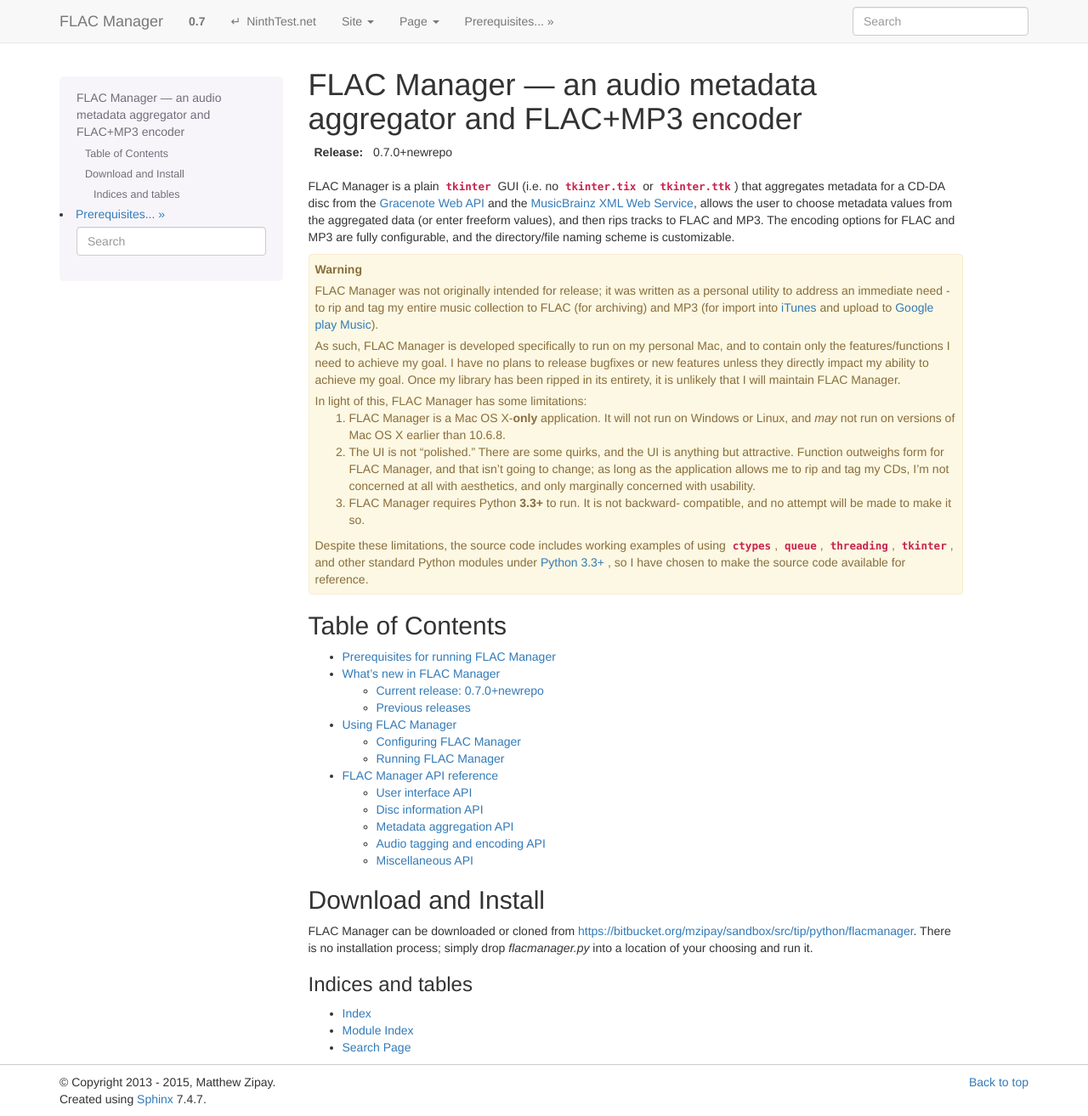
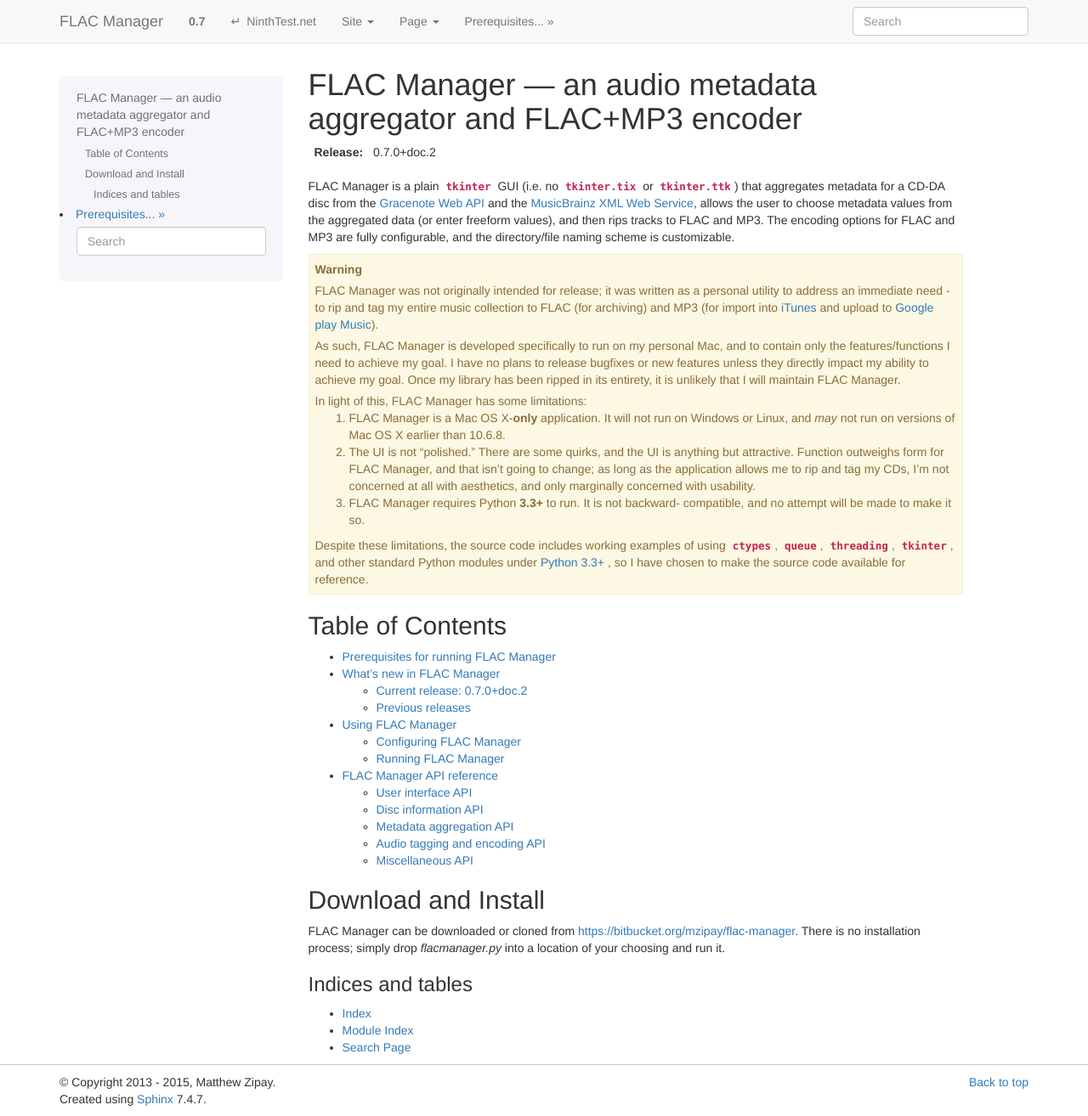
Before and after one commit to mzipay/FLACManager, a Sphinx documentation site: the page built from doc/source/index.rst, in a window 1280 px wide and 1314 px high. Shown: the whole window at 85% size. Built offline with Sphinx 7.4.7, drawn with Linux system fonts in a browser that asks for light colours; nearby versions of some CDN libraries; library files that are not in the unit come from our copies.

Commit message:
updated documentation to point to new repo

```diff
--- a/doc/source/conf.py
+++ b/doc/source/conf.py
@@ -54,7 +54,7 @@ copyright = '2013 - 2015, Matthew Zipay'
 # The short X.Y version.
 version = '0.7'
 # The full version, including alpha/beta/rc tags.
-release = '0.7.0+newrepo'
+release = '0.7.0+doc.2'
 
 # The language for content autogenerated by Sphinx. Refer to documentation
 # for a list of supported languages.
--- a/doc/source/index.rst
+++ b/doc/source/index.rst
@@ -61,7 +61,7 @@ Download and Install
 --------------------
 
 FLAC Manager can be downloaded or cloned from
-`<https://bitbucket.org/mzipay/sandbox/src/tip/python/flacmanager>`_. There is
+`<https://bitbucket.org/mzipay/flac-manager>`_. There is
 no installation process; simply drop *flacmanager.py* into a location of your
 choosing and run it.
 
--- a/flacmanager.py
+++ b/flacmanager.py
@@ -26,7 +26,7 @@
 # SOFTWARE OR THE USE OR OTHER DEALINGS IN THE SOFTWARE.
 
 __author__ = "Matthew Zipay <mattz@ninthtest.net>"
-__version__ = "0.7.0+newrepo"
+__version__ = "0.7.0+doc.2"
 
 """
 Please read the following articles before using FLAC Manager!
```
